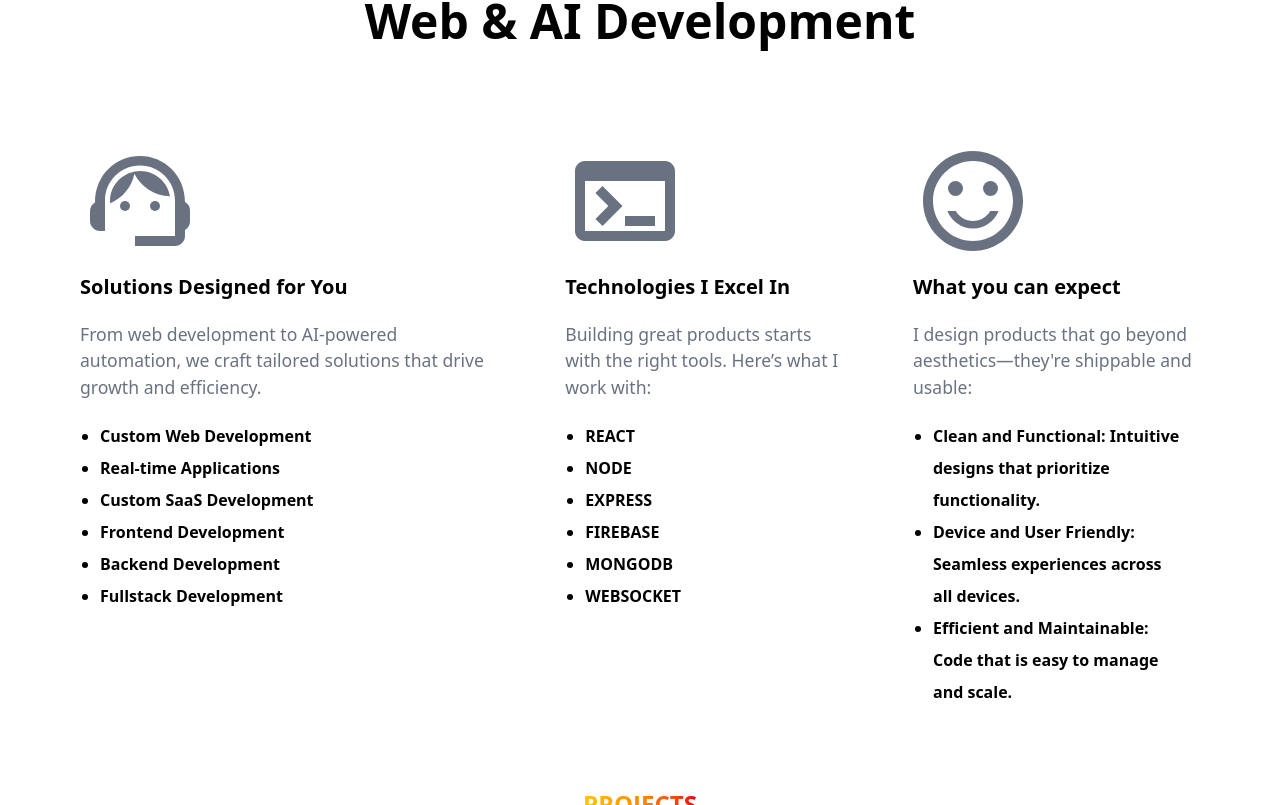
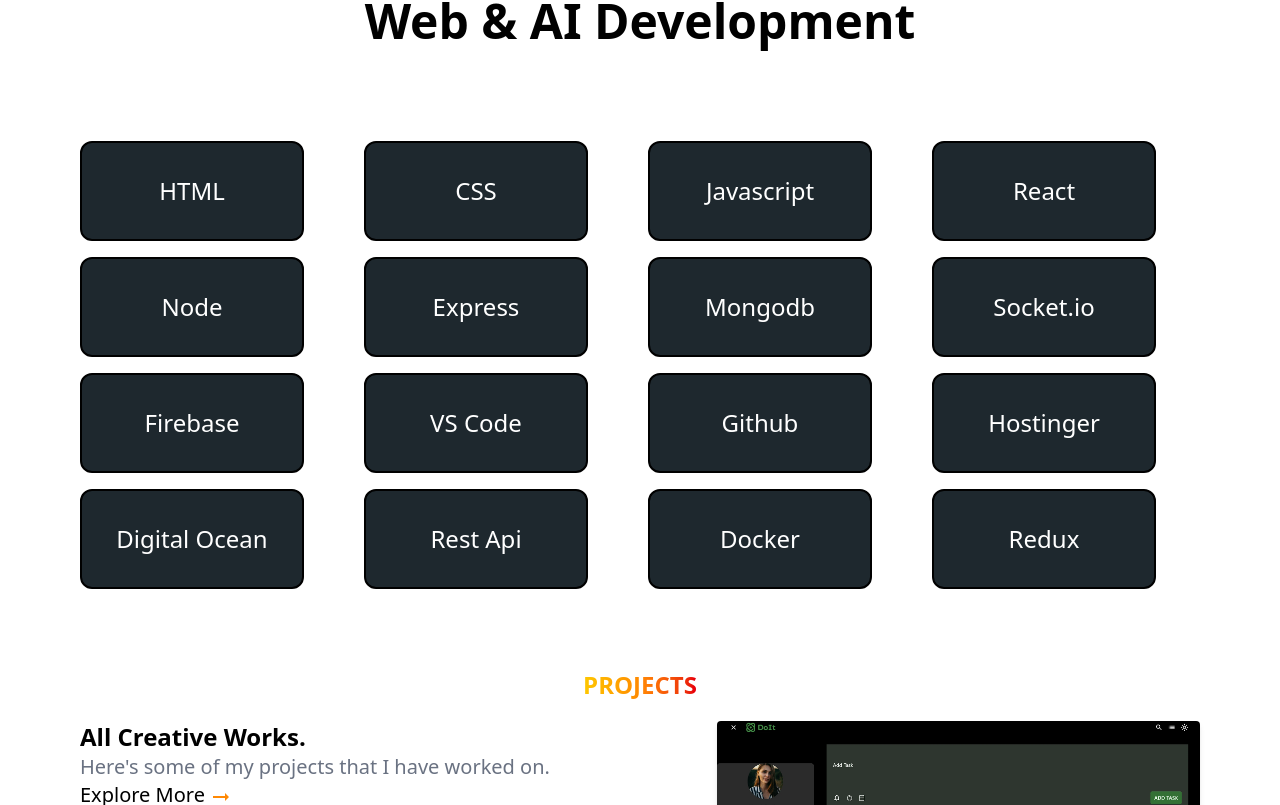
Before and after one commit to Inzamamdev/Portfolio, a React (Vite) app: page / in a window 1280 px wide. Shown: the part 815-1620 px from the top of the page. Built offline with nearby package versions, Linux system fonts and the light colour scheme.

Commit message:
SectionThree Complete

```diff
--- a/src/components/SectionThree.jsx
+++ b/src/components/SectionThree.jsx
@@ -26,7 +26,7 @@
             </span>
           </p>
 
-          <div className="max-w-96 sm:max-w-xl  rounded shadow-md dark:shadow-white">
+          <div className="max-w-96 sm:max-w-xl  rounded shadow-md dark:shadow-white dark:shadow-sm">
             <img src={Arise} alt="" loading="lazy" className="rounded-t" />
             <div className="flex justify-between mx-2 my-2 items-center">
               <p className="text-xl font-bold">Arise</p>
@@ -59,7 +59,7 @@
           </div>
         </div>
         <div>
-          <div className="max-w-96 sm:max-w-xl  rounded shadow-md dark:shadow-white mb-20">
+          <div className="max-w-96 sm:max-w-xl  rounded shadow-md dark:shadow-white dark:shadow-sm mb-20">
             <img src={Todo} alt="" loading="lazy" className="rounded-t" />
             <div className="flex justify-between mx-2 my-2 items-center">
               <p className="text-xl font-bold">Todo</p>
@@ -73,13 +73,14 @@
             <div className="mx-2">
               <div className=" mt-3 w-full h-[1px] bg-gray-600"></div>
               <p className=" py-3 text-black dark:text-gray-500">
-                Arise is a productivity app where users join rooms, complete
-                tasks, earn points, and track progress on leaderboards.
+                I built a To-Do app in React with Redux in two days,
+                implementing task management features with efficient state
+                handling.
               </p>
             </div>
           </div>
 
-          <div className="max-w-96 sm:max-w-xl  rounded shadow-md dark:shadow-white">
+          <div className="max-w-96 sm:max-w-xl  rounded shadow-md dark:shadow-white dark:shadow-sm">
             <img src={Trust} alt="" loading="lazy" className="rounded-t" />
             <div className="flex justify-between mx-2 my-2 items-center">
               <p className="text-xl font-bold">Trust Vibes</p>
@@ -96,8 +97,9 @@
             <div className="mx-2">
               <div className=" mt-3 w-full h-[1px] bg-gray-600"></div>
               <p className=" py-3 text-black dark:text-gray-500">
-                Arise is a productivity app where users join rooms, complete
-                tasks, earn points, and track progress on leaderboards.
+                A platform that helps small websites collect and display
+                customer reviews. Users can generate feedback forms, gather
+                responses, and showcase testimonials via iframes.
               </p>
             </div>
           </div>
--- a/src/components/SectionTwo.jsx
+++ b/src/components/SectionTwo.jsx
@@ -2,14 +2,8 @@
 import SupportAgentIcon from "@mui/icons-material/SupportAgent";
 import TerminalOutlinedIcon from "@mui/icons-material/TerminalOutlined";
 import SentimentSatisfiedOutlinedIcon from "@mui/icons-material/SentimentSatisfiedOutlined";
+import Skills from "./Skills";
 export default function SectionTwo() {
-  const solutions = [
-    "Custom Web Development",
-    "Real-time Applications",
-    "Frontend Development",
-    "Backend Development",
-    "Fullstack Development",
-  ];
   return (
     <div className="sm:mx-20 mx-5 text-black dark:text-white mb-20">
       <h6 className="text-2xl font-bold text-center mb-5">
@@ -21,77 +15,8 @@
         Your Trusted Partner in Web & AI Development
       </h2>
 
-      <div className="flex text-black dark:text-white mx-auto gap-16 flex-wrap md:flex-nowrap ">
-        <div className=" ">
-          <div className="">
-            <SupportAgentIcon
-              sx={{ fontSize: "120px" }}
-              className="text-gray-500"
-            />
-          </div>
-
-          <h6 className="font-bold text-xl mt-3">Solutions Designed for You</h6>
-          <p className=" text-[1.1rem] text-gray-500 my-5">
-            From web development to AI-powered automation, we craft tailored
-            solutions that drive growth and efficiency.
-          </p>
-          <ul className=" list-disc font-bold leading-loose mx-5">
-            <li className="">Custom Web Development </li>
-            <li>Real-time Applications</li>
-            <li>Custom SaaS Development</li>
-            <li>Frontend Development</li>
-            <li>Backend Development</li>
-            <li>Fullstack Development</li>
-          </ul>
-        </div>
-        <div>
-          <div className="">
-            <TerminalOutlinedIcon
-              sx={{ fontSize: "120px" }}
-              className="text-gray-500"
-            />
-          </div>
-
-          <h6 className="font-bold text-xl mt-3">Technologies I Excel In</h6>
-          <p className=" text-[1.1rem] text-gray-500 my-5">
-            Building great products starts with the right tools. Here’s what I
-            work with:
-          </p>
-          <ul className=" list-disc font-bold leading-loose mx-5">
-            <li>REACT</li>
-            <li>NODE</li>
-            <li>EXPRESS</li>
-            <li>FIREBASE</li>
-            <li>MONGODB</li>
-            <li>WEBSOCKET</li>
-          </ul>
-        </div>
-        <div>
-          <div className="">
-            <SentimentSatisfiedOutlinedIcon
-              sx={{ fontSize: "120px" }}
-              className="text-gray-500"
-            />
-          </div>
-
-          <h6 className="font-bold text-xl mt-3">What you can expect</h6>
-          <p className=" text-[1.1rem] text-gray-500 my-5">
-            I design products that go beyond aesthetics—they're shippable and
-            usable:
-          </p>
-          <ul className=" list-disc font-bold leading-loose mx-5">
-            <li className="">
-              Clean and Functional: Intuitive designs that prioritize
-              functionality.
-            </li>
-            <li>
-              Device and User Friendly: Seamless experiences across all devices.
-            </li>
-            <li>
-              Efficient and Maintainable: Code that is easy to manage and scale.
-            </li>
-          </ul>
-        </div>
+      <div className="grid justify-center sm:justify-normal grid-cols-2  sm:grid-cols-4 gap-4 text-white">
+        <Skills />
       </div>
     </div>
   );
--- /dev/null
+++ b/src/components/Skills.jsx
@@ -0,0 +1,34 @@
+import React from "react";
+
+export default function Skills() {
+  const skills = [
+    "HTML",
+    "CSS",
+    "Javascript",
+    "React",
+    "Node",
+    "Express",
+    "Mongodb",
+    "Socket.io",
+    "Firebase",
+    "VS Code",
+    "Github",
+    "Hostinger",
+    "Digital Ocean",
+    "Rest Api",
+    "Docker",
+    "Redux",
+  ];
+  return (
+    <>
+      {skills.map((item, index) => (
+        <div
+          key={index}
+          className="transition-all duration-300 hover:border-[#ffaa2b] bg-[#1e282e] dark:bg-[#181a1c] text-2xl text-center py-8 max-w-56 my-auto rounded-xl border-2 border-black dark:border-gray-200"
+        >
+          {item}
+        </div>
+      ))}
+    </>
+  );
+}
```
